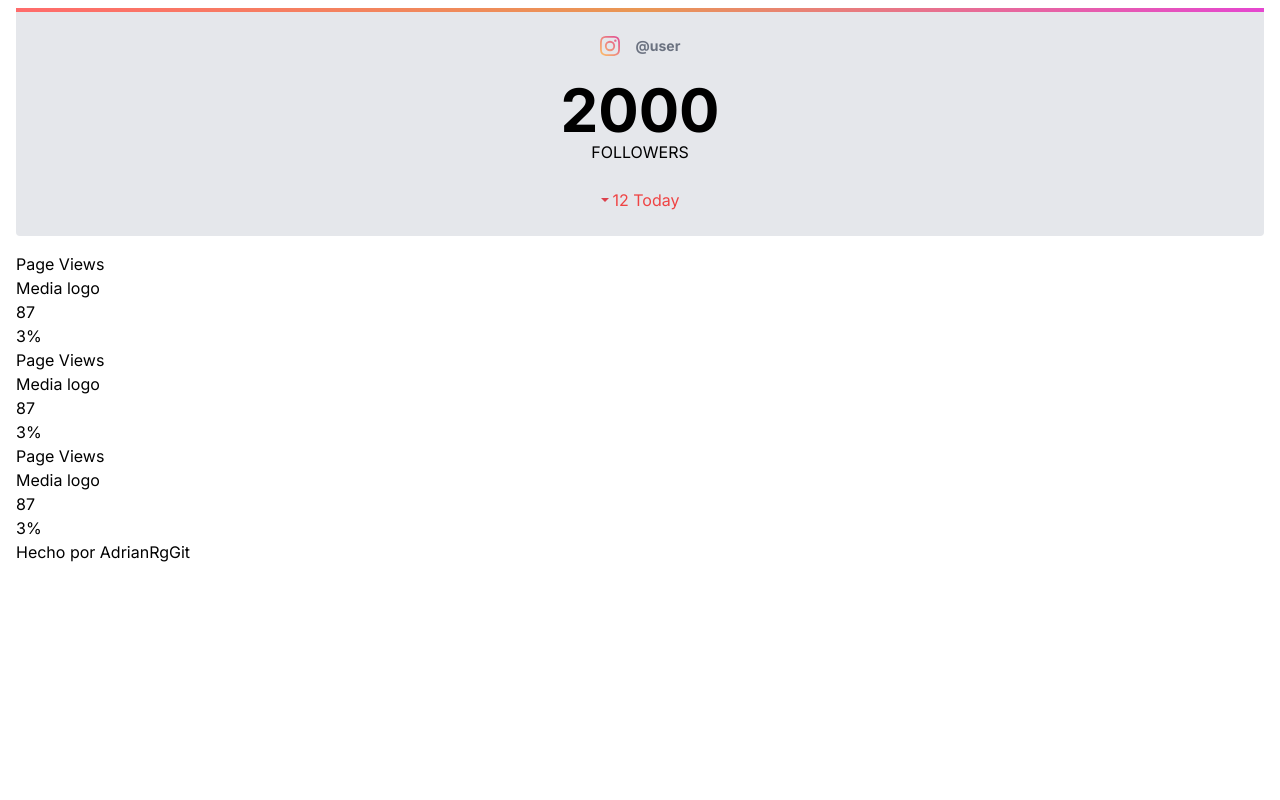
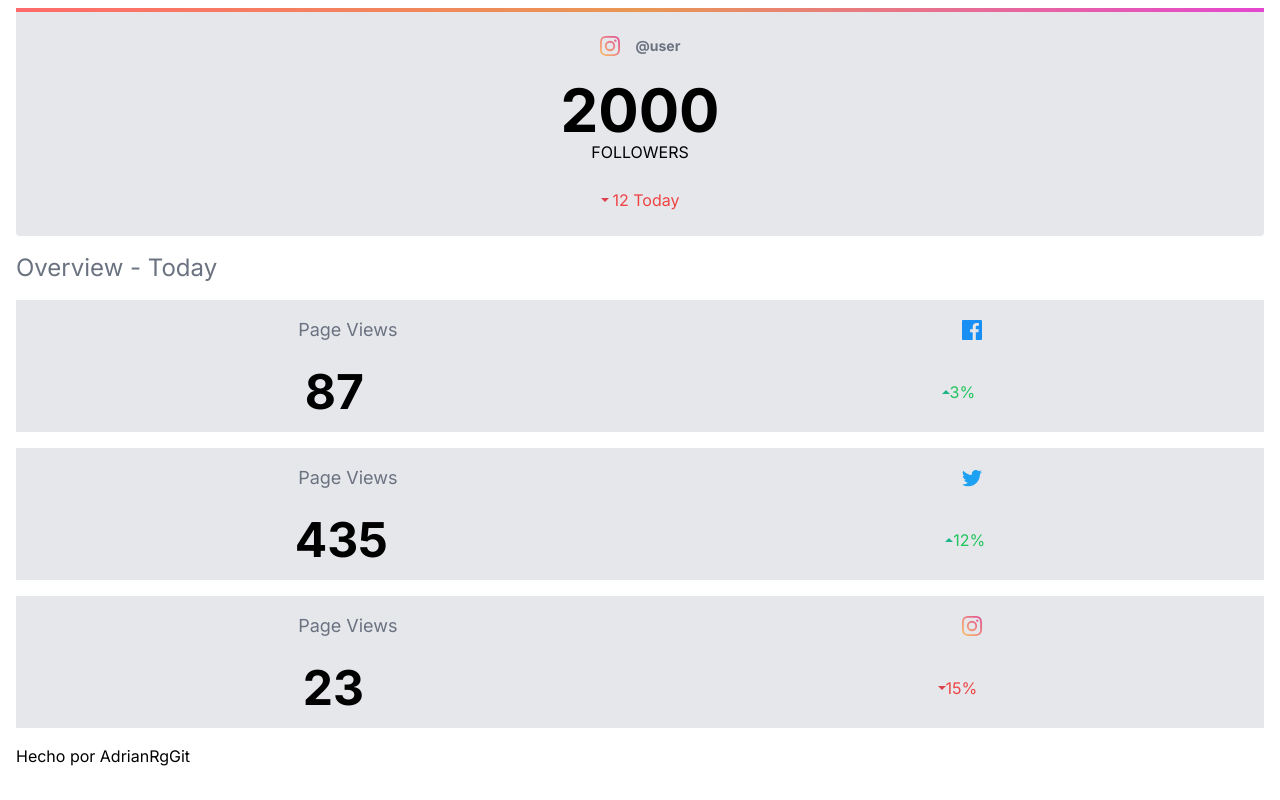
Before and after one commit to AdrianRgGit/media-dashboard, a Next.js app: page / in a window 1280 px wide. Shown: the part 641-1441 px from the top of the page. Before the commit the page ends 1237 px from the top, so only its background shows below. Built offline with nearby package versions, Linux system fonts and the light colour scheme.

Commit message:
terminada la estrucutra

```diff
--- a/src/components/Overview/Overview.tsx
+++ b/src/components/Overview/Overview.tsx
@@ -1,40 +1,59 @@
 import React from "react";
+import IconFacebook from "../Icons/IconFacebook";
+import IconUp from "../Icons/IconUp";
+import IconDown from "../Icons/IconDown";
+import IconTwitter from "../Icons/IconTwitter";
+import IconInstagram from "../Icons/IconInstagram";
 
 export default function Overview() {
   // Overview (Hay cartas diferentes, por lo tanto se divide en más componentes pero tienen el mismo estilo.
   // Algunas llaman a las views y otros a los likes)
   return (
     <section>
-      <article>
-        <div>
-          <p>Page Views</p>
-          <p>Media logo</p>
+      <h2 className="mb-4 text-2xl text-gray-500">Overview - Today</h2>
+
+      <article className="mb-4 flex flex-col gap-y-6 bg-gray-200 py-4">
+        <div className="flex items-center justify-around">
+          <p className="text-lg text-gray-500">Page Views</p>
+          <IconFacebook />
         </div>
-        <div>
-          <p>87</p>
-          <p>3%</p>
+
+        <div className="flex items-center justify-around">
+          <p className="text-5xl font-bold">87</p>
+          <div className="flex items-center">
+            <IconUp />
+            <p className="text-green-500">3%</p>
+          </div>
         </div>
       </article>
 
-      <article>
-        <div>
-          <p>Page Views</p>
-          <p>Media logo</p>
+      <article className="mb-4 flex flex-col gap-y-6 bg-gray-200 py-4">
+        <div className="flex items-center justify-around">
+          <p className="text-lg text-gray-500">Page Views</p>
+          <IconTwitter />
         </div>
-        <div>
-          <p>87</p>
-          <p>3%</p>
+
+        <div className="flex items-center justify-around">
+          <p className="text-5xl font-bold">435</p>
+          <div className="flex items-center">
+            <IconUp />
+            <p className="text-green-500">12%</p>
+          </div>
         </div>
       </article>
 
-      <article>
-        <div>
-          <p>Page Views</p>
-          <p>Media logo</p>
+      <article className="mb-4 flex flex-col gap-y-6 bg-gray-200 py-4">
+        <div className="flex items-center justify-around">
+          <p className="text-lg text-gray-500">Page Views</p>
+          <IconInstagram />
         </div>
-        <div>
-          <p>87</p>
-          <p>3%</p>
+
+        <div className="flex items-center justify-around">
+          <p className="text-5xl font-bold">23</p>
+          <div className="flex items-center">
+            <IconDown />
+            <p className="text-red-500">15%</p>
+          </div>
         </div>
       </article>
     </section>
```
